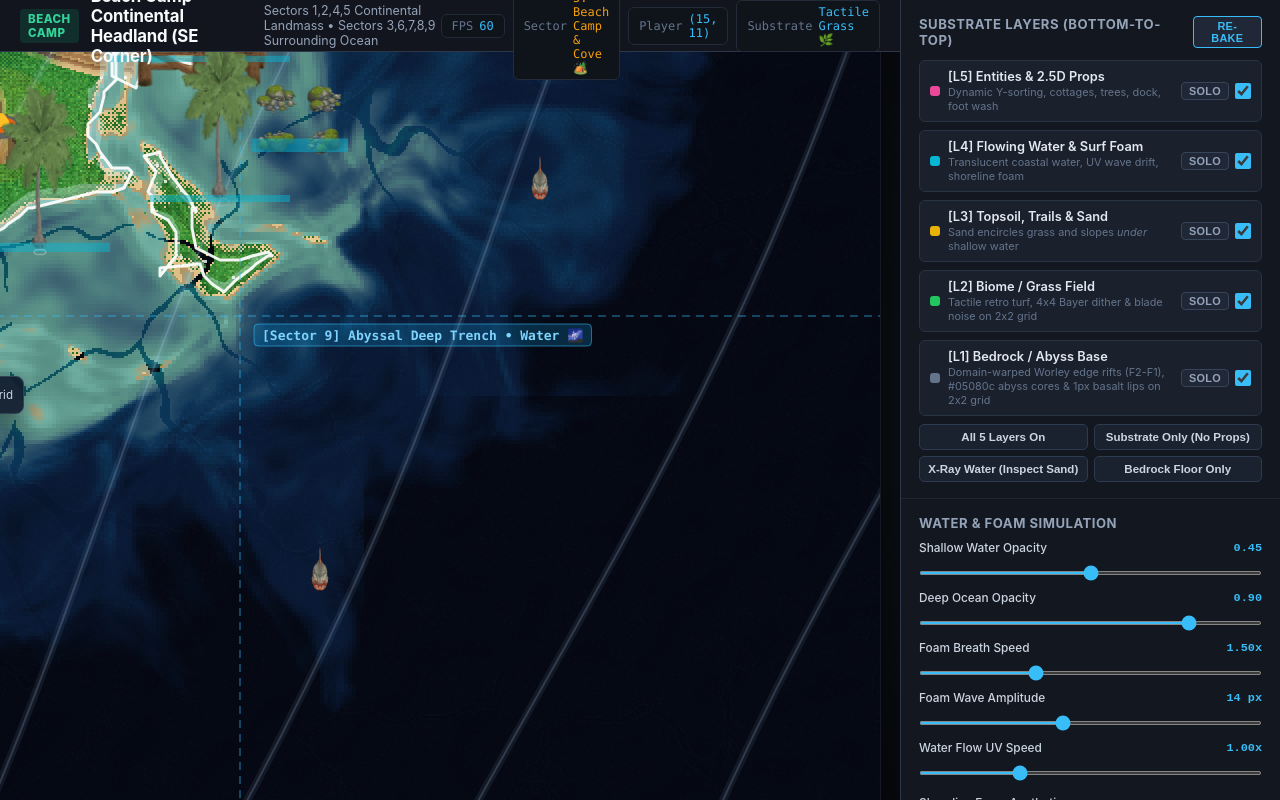
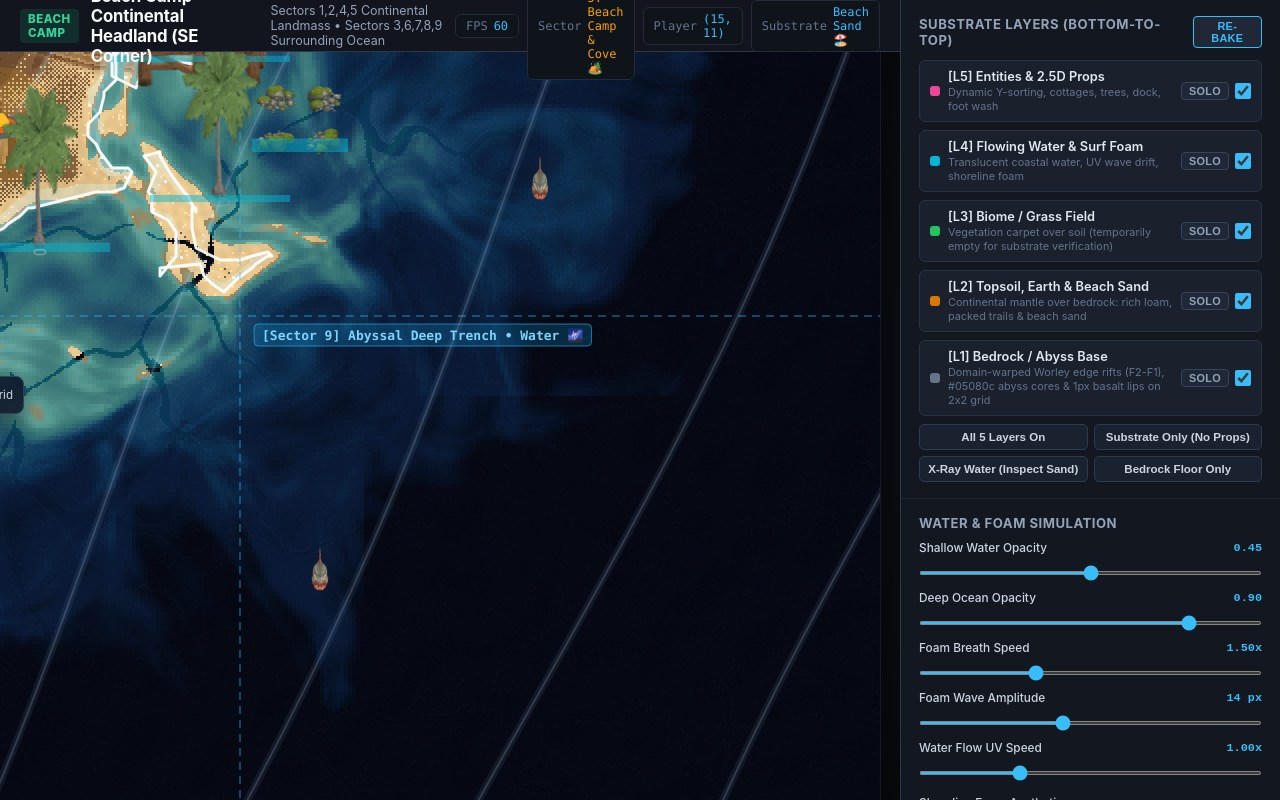
Before and after one commit to jpeckenpaugh/oblique-livive-net, a plain HTML site: page beach_camp.html in a window 1280 px wide. Drawn offline with Linux system fonts and the light colour scheme.

Commit message:
refactor(substrate): invert L2/L3 so L2 is continental topsoil mantle and L3 grass is cleared

```diff
--- a/beach_camp.html
+++ b/beach_camp.html
@@ -17,8 +17,8 @@
       --text-muted: #94a3b8;
       --code-bg: #090d16;
       --layer-l1: #64748b;
-      --layer-l2: #22c55e;
-      --layer-l3: #eab308;
+      --layer-l2: #d97706;
+      --layer-l3: #22c55e;
       --layer-l4: #06b6d4;
       --layer-l5: #ec4899;
     }
@@ -565,8 +565,8 @@
           <label class="layer-info" for="chk-l3">
             <span class="layer-color-tag" style="background: var(--layer-l3);"></span>
             <div>
-              <div class="layer-title-text">[L3] Topsoil, Trails & Sand</div>
-              <div class="layer-subtext">Sand encircles grass and slopes <em>under</em> shallow water</div>
+              <div class="layer-title-text">[L3] Biome / Grass Field</div>
+              <div class="layer-subtext">Vegetation carpet over soil (temporarily empty for substrate verification)</div>
             </div>
           </label>
           <div class="layer-actions">
@@ -582,8 +582,8 @@
           <label class="layer-info" for="chk-l2">
             <span class="layer-color-tag" style="background: var(--layer-l2);"></span>
             <div>
-              <div class="layer-title-text">[L2] Biome / Grass Field</div>
-              <div class="layer-subtext">Tactile retro turf, 4x4 Bayer dither & blade noise on 2x2 grid</div>
+              <div class="layer-title-text">[L2] Topsoil, Earth & Beach Sand</div>
+              <div class="layer-subtext">Continental mantle over bedrock: rich loam, packed trails & beach sand</div>
             </div>
           </label>
           <div class="layer-actions">
@@ -712,12 +712,12 @@
           <span class="insp-val" style="color: var(--layer-l1);" id="insp-l1">Opaque Basalt</span>
         </div>
         <div class="inspector-row">
-          <span class="insp-label">[L2] Biome Grass</span>
-          <span class="insp-val" style="color: var(--layer-l2);" id="insp-l2">Active (Alpha 1.0)</span>
+          <span class="insp-label">[L2] Topsoil / Sand</span>
+          <span class="insp-val" style="color: var(--layer-l2);" id="insp-l2">Continental Loam</span>
         </div>
         <div class="inspector-row">
-          <span class="insp-label">[L3] Topsoil / Sand</span>
-          <span class="insp-val" style="color: var(--layer-l3);" id="insp-l3">Dirt Path</span>
+          <span class="insp-label">[L3] Biome Grass</span>
+          <span class="insp-val" style="color: var(--layer-l3);" id="insp-l3">Cleared (Empty)</span>
         </div>
         <div class="inspector-row">
           <span class="insp-label">[L4] Flowing Water</span>
@@ -762,8 +762,8 @@
     // Layer Visibility
     layers: {
       l1: true, // Bedrock / Abyss Base
-      l2: true, // Biome / Grass Field
-      l3: true, // Topsoil, Paths & Sand
+      l2: true, // Topsoil, Earth & Beach Sand (Continental Mantle)
+      l3: true, // Biome / Grass Field (Vegetation Carpet - Cleared)
       l4: true, // Flowing Water & Surf Foam
       l5: true  // Entities & 2.5D Props
     },
@@ -1070,8 +1070,8 @@
 
   // --- Offscreen Cached Canvas Layers (Phase 1: Static Bake) ---
   const canvasL1 = document.createElement('canvas'); // Bedrock Floor
-  const canvasL2 = document.createElement('canvas'); // Biome Grass Field
-  const canvasL3 = document.createElement('canvas'); // Topsoil & Sand
+  const canvasL2 = document.createElement('canvas'); // Topsoil, Earth & Beach Sand (Continental Mantle)
+  const canvasL3 = document.createElement('canvas'); // Biome Grass Field (Vegetation Carpet)
   const canvasL4_bathymetry = document.createElement('canvas'); // Pre-baked Continuous Water Bathymetry
 
   canvasL1.width = WORLD_WIDTH; canvasL1.height = WORLD_HEIGHT;
@@ -1623,8 +1623,9 @@
     // 1. Bake Bedrock (Layer 1) via flat typed voxel memory & direct Uint32Array 32-bit pipeline
     bakeBedrockLayer();
 
-    // 2. Bake Biome Grass Field (Layer 2) & Topsoil, Paths & Beach Sand (Layer 3)
-    // Both baked onto native 2x2 texel grid with direct 32-bit Uint32Array memory pipelines matching Layer 1
+    // 2. Bake Topsoil, Earth & Beach Sand (Layer 2) & Biome Grass Field (Layer 3)
+    // Layer 2 is the continuous continental mantle over bedrock (inland loam, wagon trails & beach dunes).
+    // Layer 3 (Biome / Grass Field) is temporarily cleared / empty as requested for substrate inspection.
     ctxL2.clearRect(0, 0, WORLD_WIDTH, WORLD_HEIGHT);
     const imgDataL2 = ctxL2.createImageData(WORLD_WIDTH, WORLD_HEIGHT);
     const bufL2 = new Uint32Array(imgDataL2.data.buffer);
@@ -1635,7 +1636,7 @@
 
     const seed = config.noise.seed;
 
-    // 4x4 Ordered Bayer Matrix for crunchy, tactile retro turf stippling
+    // 4x4 Ordered Bayer Matrix for crunchy, tactile retro dither stippling
     const BAYER_4X4 = [
        0/16,  8/16,  2/16, 10/16,
       12/16,  4/16, 14/16,  6/16,
@@ -1643,18 +1644,6 @@
       15/16,  7/16, 13/16,  5/16
     ];
 
-    // Tactile retro turf palettes (Ultima VI / Tibia style)
-    const TURF_PALETTES = [
-      // 0: Coastal Sunlit Dune Turf (warm lime thatch)
-      { r: 84, g: 154, b: 62, tipR: 112, tipG: 184, tipB: 78, rootR: 62, rootG: 118, rootB: 44 },
-      // 1: Lowland Golden Meadow (vibrant field grass)
-      { r: 56, g: 140, b: 54, tipR: 82, tipG: 170, tipB: 72, rootR: 38, rootG: 104, rootB: 36 },
-      // 2: Lush Clumped Meadow (rich emerald turf)
-      { r: 34, g: 110, b: 48, tipR: 52, tipG: 136, tipB: 64, rootR: 22, rootG: 82, rootB: 32 },
-      // 3: Highland Ancient Forest Turf (dense deep moss)
-      { r: 20, g: 68, b: 36, tipR: 28, tipG: 88, tipB: 48, rootR: 12, rootG: 48, rootB: 24 }
-    ];
-
     for (let by = 0; by < BEDROCK_ROWS; by++) {
       const wy = by * BEDROCK_BLOCK;
       const yCols = by * BEDROCK_COLS;
@@ -1673,181 +1662,142 @@
         const isLip = (v & VOXEL_FLAG_LIP) !== 0;
 
         const ditherVal = BAYER_4X4[((by & 3) << 2) | (bx & 3)];
-        const tuftHash = hash2D(bx, by, seed + 337);
-
-        // --- Compute Biome Grass Field [L2] with Ordered Bayer Dither & Tactile Blade Noise ---
-        let grassAlpha = 0;
+        const grainHash = hash2D(bx, by, seed + 511);
+
+        // --- Compute Layer 2: Continental Topsoil, Earth, Wagon Trails & Beach Sand ---
+        let soilAlpha = 0;
         let r2 = 0, g2 = 0, b2 = 0;
 
-        // High-frequency anisotropic blade noise & subtle clumping
-        const bladeNoise = (simplex.noise2D(wx * 0.14, wy * 0.38) + 1.0) * 0.5;
-
-        // Check organic grass boundary with crunchy dithered blade tufts
-        const coastMargin = (elev - (ELEV_GRASS_MIN - 0.024)) / 0.034;
-        let meetsCoastBoundary = false;
-        if (coastMargin > 1.0) {
-          meetsCoastBoundary = true;
-        } else if (coastMargin > 0) {
-          const fringeThresh = ditherVal * 0.7 + (1.0 - bladeNoise) * 0.3;
-          meetsCoastBoundary = coastMargin > fringeThresh;
-        }
-
-        if (meetsCoastBoundary) {
-          // Check tectonic fault suppression: fissures crack open the bedrock, suppressing grass
+        // Tectonic fissures rip directly through topsoil into the bedrock chasm void (exposing #05080c abyss cores)
         if (isFissure) {
-            grassAlpha = 0; // Exposes underlying near-black abyss center & dark chasm walls
-          } else if (isLip && ditherVal > 0.35) {
-            grassAlpha = 0; // Exposes raised 1px basalt lip
+          soilAlpha = 0;
+        } else if (elev >= ELEV_DEEP_WATER) {
+          // Check high rocky bluff / steep crag suppression (exposing sub-terrene granite bedrock slab)
+          const rockiness = simplex.noise2D(wx * 0.013 + 19.1, wy * 0.013 + 43.7);
+          const isRockyCrag = elev > 0.66 && rockiness > 0.68 && ((rockiness - 0.68) / 0.32 > ditherVal);
+
+          if (isRockyCrag) {
+            soilAlpha = 0; // Exposes bare granite bedrock underneath
           } else {
-            // Check rocky bluff / high crag suppression: steep/rocky areas expose bedrock
-            const rockiness = simplex.noise2D(wx * 0.013 + 19.1, wy * 0.013 + 43.7);
-            const isRockyCrag = elev > 0.66 && rockiness > 0.66 && ((rockiness - 0.66) / 0.34 > ditherVal);
-
-            if (isRockyCrag) {
-              grassAlpha = 0; // Exposes sub-terrene granite bedrock
+            // High-frequency mineral grain & loam noise
+            const microGrain = (simplex.noise2D(wx * 0.06, wy * 0.06) + 1.0) * 0.5;
+            const humusNoise = (simplex.noise2D(wx * 0.018, wy * 0.018) + 1.0) * 0.5;
+
+            if (elev < ELEV_SHALLOW_WATER) {
+              // 1. SUBMERGED SAND SHELF (beneath shallow water, down to ELEV_DEEP_WATER)
+              const subFade = Math.min(1.0, (elev - ELEV_DEEP_WATER) / (ELEV_SHALLOW_WATER - ELEV_DEEP_WATER));
+              soilAlpha = subFade;
+
+              // Wet seabed sand with subtle ripple shading
+              const waveRipple = Math.sin(wx * 0.035 + wy * 0.02) * 6;
+              r2 = Math.round(152 + waveRipple + microGrain * 14);
+              g2 = Math.round(128 + waveRipple + microGrain * 12);
+              b2 = Math.round(86  + waveRipple + microGrain * 10);
+            } else if (elev <= ELEV_SAND_EXTENT + 0.03) {
+              // 2. DRY COASTAL BEACH DUNES
+              // Transitions from beach sand into continental loam
+              soilAlpha = 1.0;
+              const sandT = Math.max(0, Math.min(1.0, (elev - ELEV_SHALLOW_WATER) / (ELEV_SAND_EXTENT + 0.03 - ELEV_SHALLOW_WATER)));
+
+              // Warm golden quartz beach sand
+              const duneRipple = Math.sin(wx * 0.028 - wy * 0.015) * 8;
+              let sandR = Math.round(218 + duneRipple + microGrain * 18);
+              let sandG = Math.round(186 + duneRipple + microGrain * 16);
+              let sandB = Math.round(130 + duneRipple + microGrain * 14);
+
+              // Dune crest micro quartz glint
+              if ((grainHash & 31) === 0) {
+                sandR += 22; sandG += 22; sandB += 20;
+              }
+
+              if (sandT > 0.60) {
+                // Dithered transition from coastal sand to inland earth/loam
+                const blend = (sandT - 0.60) / 0.40;
+                const ditheredBlend = blend > ditherVal ? 1.0 : 0.0;
+                const loamR = Math.round(118 + humusNoise * 20);
+                const loamG = Math.round(84  + humusNoise * 16);
+                const loamB = Math.round(52  + humusNoise * 12);
+
+                r2 = Math.round(sandR * (1 - ditheredBlend) + loamR * ditheredBlend);
+                g2 = Math.round(sandG * (1 - ditheredBlend) + loamG * ditheredBlend);
+                b2 = Math.round(sandB * (1 - ditheredBlend) + loamB * ditheredBlend);
               } else {
-              // Check trail suppression with W-profile wear
-              let grassSuppressed = false;
-              if (trailInfo.intensity > 0) {
-                if (trailInfo.rut > 0.38) {
-                  grassSuppressed = true; // Wheel ruts kill grass
-                } else if (trailInfo.centerRidge > 0.30) {
-                  const centerSprout = simplex.noise2D(wx * 0.08, wy * 0.08);
-                  grassSuppressed = centerSprout < 0.10 || ditherVal < 0.35;
+                r2 = sandR; g2 = sandG; b2 = sandB;
+              }
             } else {
-                  const edgeInvasion = simplex.noise2D(wx * 0.06, wy * 0.06) * 0.35;
-                  grassSuppressed = (trailInfo.intensity + edgeInvasion) > (0.60 + ditherVal * 0.25);
-                }
-              }
-
-              if (!grassSuppressed) {
-                grassAlpha = 1.0;
-
-                // Continuous moisture & elevation metrics
-                const moisture = (simplex.fbm(wx * 0.006, wy * 0.006, 3, 0.5, 2.0) + 1.0) * 0.5;
-                const meadow = (simplex.noise2D(wx * 0.024, wy * 0.024) + 1.0) * 0.5;
-                const elevScore = Math.max(0, Math.min(1.0, (elev - ELEV_GRASS_MIN) / 0.32));
-                const biomeMetric = elevScore * 1.8 + moisture * 1.1 + meadow * 0.3;
-
-                // Ordered Bayer Dither between discrete turf palettes (eliminates flat posterized blobs)
-                const pIdx = Math.max(0, Math.min(2, Math.floor(biomeMetric)));
-                const frac = biomeMetric - pIdx;
-                const ditherJitter = (tuftHash / 255.0 - 0.5) * 0.20 + (bladeNoise - 0.5) * 0.18;
-                const effectiveFrac = Math.max(0, Math.min(1.0, frac + ditherJitter));
-                const chosen = effectiveFrac > ditherVal ? pIdx + 1 : pIdx;
-                const pal = TURF_PALETTES[chosen];
-
-                r2 = pal.r; g2 = pal.g; b2 = pal.b;
-
-                // High-frequency procedural blade shading (sunlit blade tips vs thatch crevice shadows)
-                if (bladeNoise > 0.60) {
-                  const tipT = (bladeNoise - 0.60) / 0.40;
-                  r2 = Math.round(r2 * (1 - tipT) + pal.tipR * tipT);
-                  g2 = Math.round(g2 * (1 - tipT) + pal.tipG * tipT);
-                  b2 = Math.round(b2 * (1 - tipT) + pal.tipB * tipT);
-                } else if (bladeNoise < 0.40) {
-                  const rootT = (0.40 - bladeNoise) / 0.40;
-                  r2 = Math.round(r2 * (1 - rootT) + pal.rootR * rootT);
-                  g2 = Math.round(g2 * (1 - rootT) + pal.rootG * rootT);
-                  b2 = Math.round(b2 * (1 - rootT) + pal.rootB * rootT);
-                }
-
-                // Subtle clumping & micro mineral/clover grain
-                if ((tuftHash & 31) === 0) {
-                  r2 += 22; g2 += 20; b2 -= 6; // Yellow clover speck
-                } else if ((tuftHash & 31) === 1) {
-                  r2 += 24; g2 += 24; b2 += 20; // White wildflower speck
-                } else if ((tuftHash & 15) === 2) {
-                  r2 -= 10; g2 -= 12; b2 -= 6; // Dark humus pit
-                }
-
-                // Tactile thatch shadow at the sand/dirt boundary
-                if (elev < ELEV_GRASS_MIN + 0.016) {
-                  r2 = Math.max(0, r2 - 16);
-                  g2 = Math.max(0, g2 - 24);
-                  b2 = Math.max(0, b2 - 10);
-                }
-              }
-            }
-          }
-        }
-
-        // --- Compute Topsoil, Paths & Beach Sand [L3] ---
-        let sandAlpha = 0;
-        let r3 = 0, g3 = 0, b3 = 0;
-
-        // Sand encompasses dry beach AND submerged seabed beneath shallow water
-        // Sand is suppressed inside tectonic chasms so chasms cut through the seabed too
-        if (elev >= ELEV_DEEP_WATER && elev <= ELEV_SAND_EXTENT + 0.04 && !isFissure) {
-          if (elev < ELEV_SHALLOW_WATER) {
-            // SUBMERGED SAND: slopes beneath shallow water
-            const subFade = Math.min(1.0, (elev - ELEV_DEEP_WATER) / 0.06);
-            sandAlpha = subFade;
-
-            const grain = (simplex.noise2D(wx * 0.04, wy * 0.04) + 1.0) * 0.5;
-            r3 = Math.round(175 + grain * 16);
-            g3 = Math.round(145 + grain * 14);
-            b3 = Math.round(98 + grain * 12);
-          } else {
-            // DRY BEACH SAND: golden grains
-            sandAlpha = 1.0;
-            if (elev > ELEV_SAND_EXTENT) {
-              sandAlpha = Math.max(0, 1.0 - ((elev - ELEV_SAND_EXTENT) / 0.04));
-            }
-            const grain = (simplex.noise2D(wx * 0.04, wy * 0.04) + 1.0) * 0.5;
-            r3 = Math.round(218 + grain * 20);
-            g3 = Math.round(188 + grain * 18);
-            b3 = Math.round(132 + grain * 16);
-          }
-        }
-
-        // Naturally Eroded Dirt Trails in Layer 3 with W-Profile
-        if (trailInfo.intensity > 0 && elev > ELEV_SHALLOW_WATER && !isFissure) {
-          sandAlpha = Math.max(sandAlpha, trailInfo.intensity);
-
+              // 3. CONTINENTAL LOAM & FOREST TOPSOIL (Sectors 1, 2, 4, 5)
+              soilAlpha = 1.0;
+
+              // Topography moisture & elevation gradation
+              const moistGrade = (simplex.fbm(wx * 0.005, wy * 0.005, 3, 0.5, 2.0) + 1.0) * 0.5;
+              const inlandScore = Math.min(1.0, (elev - ELEV_SAND_EXTENT) / 0.35);
+
+              // Continental loam base: rich umber / dark sienna
+              // Deep highland forest (Sector 1 & 4) has darker rich humus
+              const baseR = Math.round(92 - inlandScore * 18 + moistGrade * 16 + humusNoise * 14);
+              const baseG = Math.round(64 - inlandScore * 14 + moistGrade * 12 + humusNoise * 10);
+              const baseB = Math.round(38 - inlandScore * 10 + moistGrade * 8  + humusNoise * 6);
+
+              r2 = baseR; g2 = baseG; b2 = baseB;
+
+              // Mineral tooth and root humus specs
+              if ((grainHash & 31) === 0) {
+                r2 += 16; g2 += 14; b2 += 10; // Pale mineral sand speck
+              } else if ((grainHash & 31) === 1) {
+                r2 -= 14; g2 -= 12; b2 -= 8;  // Dark decomposed humus pit
+              }
+            }
+
+            // 4. PACKED DIRT TRAILS & WAGON HIGHWAYS WITH W-PROFILE
+            if (trailInfo.intensity > 0 && elev > ELEV_SHALLOW_WATER) {
               const dirtGrain = (simplex.noise2D(wx * 0.07, wy * 0.07) + 1.0) * 0.5;
               const pebbleNoise = simplex.noise2D(wx * 0.18, wy * 0.18);
 
               let dirtR, dirtG, dirtB;
               if (trailInfo.rut > 0.40) {
-            dirtR = Math.round(112 + dirtGrain * 18);
-            dirtG = Math.round(68 + dirtGrain * 14);
-            dirtB = Math.round(34 + dirtGrain * 10);
+                // Packed wheel ruts: compacted reddish clay/dirt
+                dirtR = Math.round(108 + dirtGrain * 16);
+                dirtG = Math.round(64  + dirtGrain * 12);
+                dirtB = Math.round(32  + dirtGrain * 8);
               } else if (trailInfo.centerRidge > 0.30) {
-            dirtR = Math.round(152 + dirtGrain * 22);
-            dirtG = Math.round(112 + dirtGrain * 18);
-            dirtB = Math.round(68 + dirtGrain * 14);
+                // Center ridge between ruts: worn gravel earth
+                dirtR = Math.round(148 + dirtGrain * 20);
+                dirtG = Math.round(108 + dirtGrain * 16);
+                dirtB = Math.round(64  + dirtGrain * 12);
               } else {
-            dirtR = Math.round(168 + dirtGrain * 24);
-            dirtG = Math.round(134 + dirtGrain * 20);
-            dirtB = Math.round(86 + dirtGrain * 16);
+                // Road shoulders / apron
+                dirtR = Math.round(162 + dirtGrain * 22);
+                dirtG = Math.round(128 + dirtGrain * 18);
+                dirtB = Math.round(82  + dirtGrain * 14);
               }
 
               // Scattered gravel pebbles
               if (pebbleNoise > 0.72) {
-            dirtR += 30; dirtG += 28; dirtB += 24;
-          }
-
-          const blendT = Math.min(1.0, trailInfo.intensity * 1.3);
-          r3 = Math.round(r3 * (1 - blendT) + dirtR * blendT);
-          g3 = Math.round(g3 * (1 - blendT) + dirtG * blendT);
-          b3 = Math.round(b3 * (1 - blendT) + dirtB * blendT);
-        }
-
-        // Where healthy grass is active, dry beach sand does not overwrite grass
-        // (Dirt trails still cut through grass naturally)
-        if (grassAlpha > 0 && trailInfo.intensity <= 0) {
-          sandAlpha = 0;
-        }
-
-        // Blit 2x2 texel block directly into 32-bit canvas buffers
-        const pixelColorL2 = grassAlpha > 0 ? packABGR(r2, g2, b2, 255) : 0;
+                dirtR += 32; dirtG += 30; dirtB += 26;
+              }
+
+              const blendT = Math.min(1.0, trailInfo.intensity * 1.35);
+              r2 = Math.round(r2 * (1 - blendT) + dirtR * blendT);
+              g2 = Math.round(g2 * (1 - blendT) + dirtG * blendT);
+              b2 = Math.round(b2 * (1 - blendT) + dirtB * blendT);
+            }
+
+            // Basalt lip edge exposure along chasms
+            if (isLip && ditherVal > 0.40) {
+              soilAlpha = 0; // Let the 1px raised basalt lip peek through
+            }
+          }
+        }
+
+        // --- Layer 3: Biome / Grass Field (Temporarily Cleared / Empty) ---
+        // Explicitly set to 0 as requested so bare topsoil and bedrock can be inspected
+        const pixelColorL2 = soilAlpha > 0 ? packABGR(r2, g2, b2, Math.round(soilAlpha * 255)) : 0;
         bufL2[yW0 + wx] = pixelColorL2;
         bufL2[yW0 + wx + 1] = pixelColorL2;
         bufL2[yW1 + wx] = pixelColorL2;
         bufL2[yW1 + wx + 1] = pixelColorL2;
 
-        const pixelColorL3 = sandAlpha > 0 ? packABGR(r3, g3, b3, Math.round(sandAlpha * 255)) : 0;
+        const pixelColorL3 = 0; // Layer 3 empty
         bufL3[yW0 + wx] = pixelColorL3;
         bufL3[yW0 + wx + 1] = pixelColorL3;
         bufL3[yW1 + wx] = pixelColorL3;
@@ -2251,13 +2201,14 @@
     const pBy = Math.max(0, Math.min(BEDROCK_ROWS - 1, Math.floor(player.y / BEDROCK_BLOCK)));
     const pV = bedrockVoxels[pBy * BEDROCK_COLS + pBx];
 
-    let substrateName = 'Tactile Grass 🌿';
+    let substrateName = 'Continental Loam 🍂';
     if ((pV & VOXEL_FLAG_CORE) !== 0) substrateName = 'Abyss Chasm 🌋';
     else if ((pV & VOXEL_FLAG_FISSURE) !== 0) substrateName = 'Tectonic Rift 🌋';
     else if ((pV & VOXEL_FLAG_LIP) !== 0) substrateName = 'Basalt Lip 🪨';
     else if (curElev < ELEV_DEEP_WATER) substrateName = 'Deep Ocean 🌊';
     else if (curElev < ELEV_SHALLOW_WATER) substrateName = 'Shallow Water 💦';
-    else if (curElev < ELEV_SAND_EXTENT) substrateName = 'Beach Sand 🏖️';
+    else if (curElev <= ELEV_SAND_EXTENT + 0.03) substrateName = 'Beach Sand 🏖️';
+    else if (getTrailInfo(player.x, player.y).intensity > 0.35) substrateName = 'Packed Trail 🛤️';
     document.getElementById('stat-player-substr').innerText = substrateName;
   }
 
@@ -2794,36 +2745,38 @@
       document.getElementById('insp-l1').innerText = '[Layer Hidden]';
     }
 
-    // L2 Grass
-    let grassTxt = 'Masked Out (0.00)';
+    // L2 Topsoil, Earth & Beach Sand (Continental Mantle)
+    let soilTxt = 'None (Deep Ocean Floor)';
     if (config.layers.l2) {
       const bx = Math.max(0, Math.min(BEDROCK_COLS - 1, Math.floor(wx / BEDROCK_BLOCK)));
       const by = Math.max(0, Math.min(BEDROCK_ROWS - 1, Math.floor(wy / BEDROCK_BLOCK)));
       const v = bedrockVoxels[by * BEDROCK_COLS + bx];
       if ((v & VOXEL_FLAG_FISSURE) !== 0) {
-        grassTxt = 'Fractured Out (Chasm Void)';
+        soilTxt = 'Torn Open (Abyss Rift Chasm)';
       } else if ((v & VOXEL_FLAG_LIP) !== 0) {
-        grassTxt = 'Basalt Lip Edge (Exposed)';
-      } else if (trail > 0.4) {
-        grassTxt = 'Suppressed (Dirt Trail)';
-      } else if (elev >= ELEV_GRASS_MIN) {
-        grassTxt = 'Tactile Biome Turf (Active)';
-      }
+        soilTxt = 'Basalt Lip Rim (Exposed)';
+      } else if (trail > 0.35) {
+        soilTxt = 'Packed Earth Wagon Trail (Active)';
+      } else if (elev < ELEV_DEEP_WATER) {
+        soilTxt = 'Oceanic Abyss Bedrock (No Soil)';
+      } else if (elev < ELEV_SHALLOW_WATER) {
+        soilTxt = 'Submerged Sand Shelf (Under Shallows)';
+      } else if (elev <= ELEV_SAND_EXTENT + 0.03) {
+        soilTxt = 'Coastal Beach Sand Dunes';
       } else {
+        soilTxt = 'Rich Continental Loam / Topsoil';
+      }
+    } else {
+      soilTxt = '[Layer Hidden]';
+    }
+    document.getElementById('insp-l2').innerText = soilTxt;
+
+    // L3 Biome / Grass Field (Temporarily Cleared)
+    let grassTxt = 'Cleared / Empty (Substrate Verification)';
+    if (!config.layers.l3) {
       grassTxt = '[Layer Hidden]';
     }
-    document.getElementById('insp-l2').innerText = grassTxt;
-
-    // L3 Sand/Topsoil
-    let sandTxt = 'None';
-    if (config.layers.l3) {
-      if (trail > 0.2) sandTxt = 'Dirt Path';
-      else if (elev >= ELEV_DEEP_WATER && elev < ELEV_SHALLOW_WATER) sandTxt = 'Submerged Sand (Under Water)';
-      else if (elev >= ELEV_SHALLOW_WATER && elev <= ELEV_SAND_EXTENT + 0.04) sandTxt = 'Exposed Beach Sand';
-    } else {
-      sandTxt = '[Layer Hidden]';
-    }
-    document.getElementById('insp-l3').innerText = sandTxt;
+    document.getElementById('insp-l3').innerText = grassTxt;
 
     // L4 Water
     let waterTxt = 'Dry Ground';
```
Lines whose indentation alone changed are shown as unchanged.
